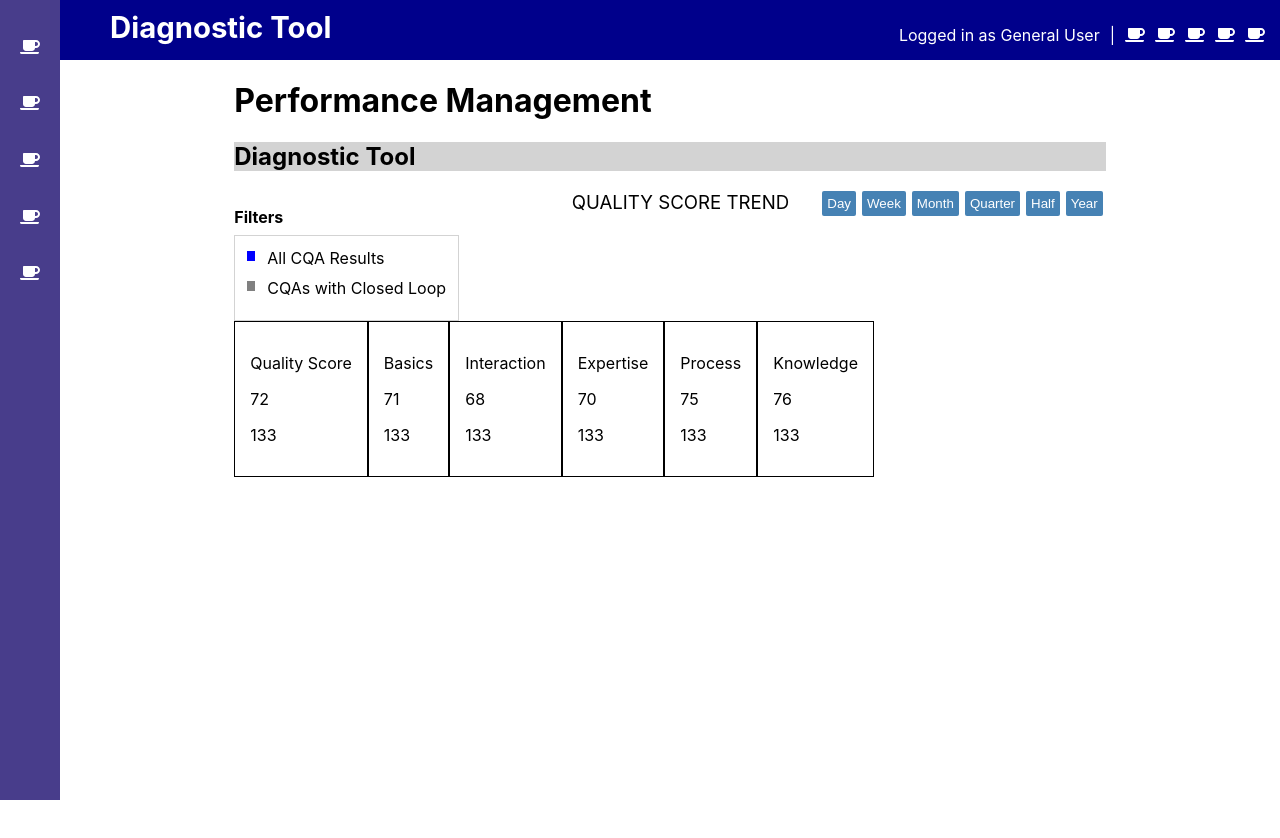
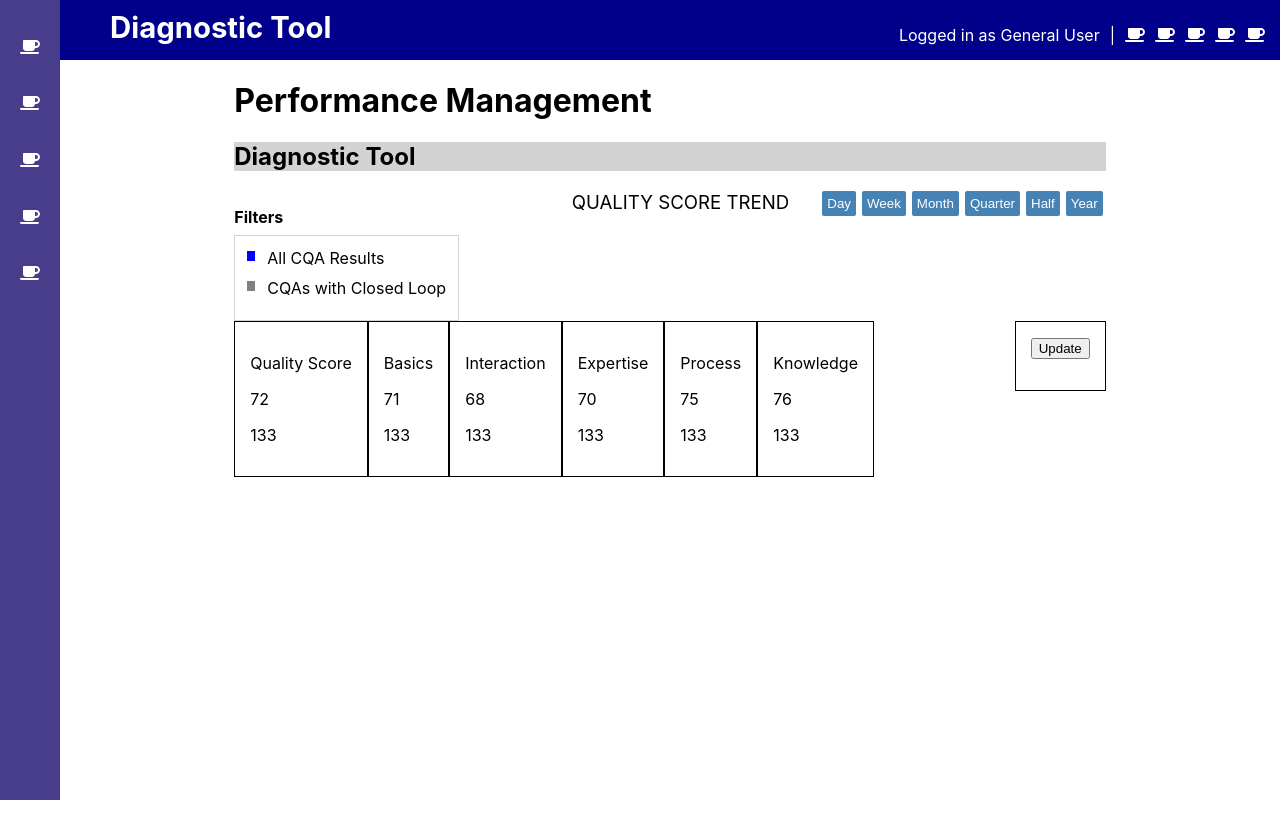
Before and after one commit to sidhantmathur/onr-assign, a React (Create React App) app: page / in a window 1280 px wide. Shown: the top 838 px of the page. Built offline with nearby package versions, Linux system fonts and the light colour scheme.

Commit message:
change dataset on click

```diff
--- /dev/null
+++ b/src/components/charts/Line.js
@@ -0,0 +1,27 @@
+import React, { useState, useEffect, useRef } from 'react';
+import * as d3 from 'd3';
+
+export default function Line(props) {
+
+  const { data } = props
+
+  const [dataset, setDataset] = useState(data["Quality Score"])
+
+  // const svgRef = useRef();
+
+  const update = () => {
+    const newData = data["Basics"]
+    setDataset(newData)
+  }
+
+  console.log(dataset)
+
+  return (
+    <div className="gbox">
+      <button onClick={update}>Update</button>
+      <p>{data.name}</p>
+      <p>{data.score}</p>
+      <p>{data.sample}</p>
+    </div>
+  )
+}
--- a/src/components/layouts/Stats.js
+++ b/src/components/layouts/Stats.js
@@ -7,6 +7,7 @@ import './Stats.css'
 
 import dataset from '../data/data.json'
 import Donut from '../charts/Donut'
+import Line from '../charts/Line'
 
 export default function Stats() {
 
@@ -19,6 +20,7 @@ export default function Stats() {
   const processGauge = dataset.gaugeData[4]
   const knowledgeGauge = dataset.gaugeData[5]
 
+  const areaData = dataset.areaData
 
   return (
 
@@ -37,6 +39,8 @@ export default function Stats() {
       <div className='area-chart-space'>
         {/* <Area2 /> */}
         {/* <Area3 /> */}
+
+        <Line data={areaData}/>
       </div>
 
     </div>
```
Also changed, not shown: src/components/charts/Gauge.js (deleted).
